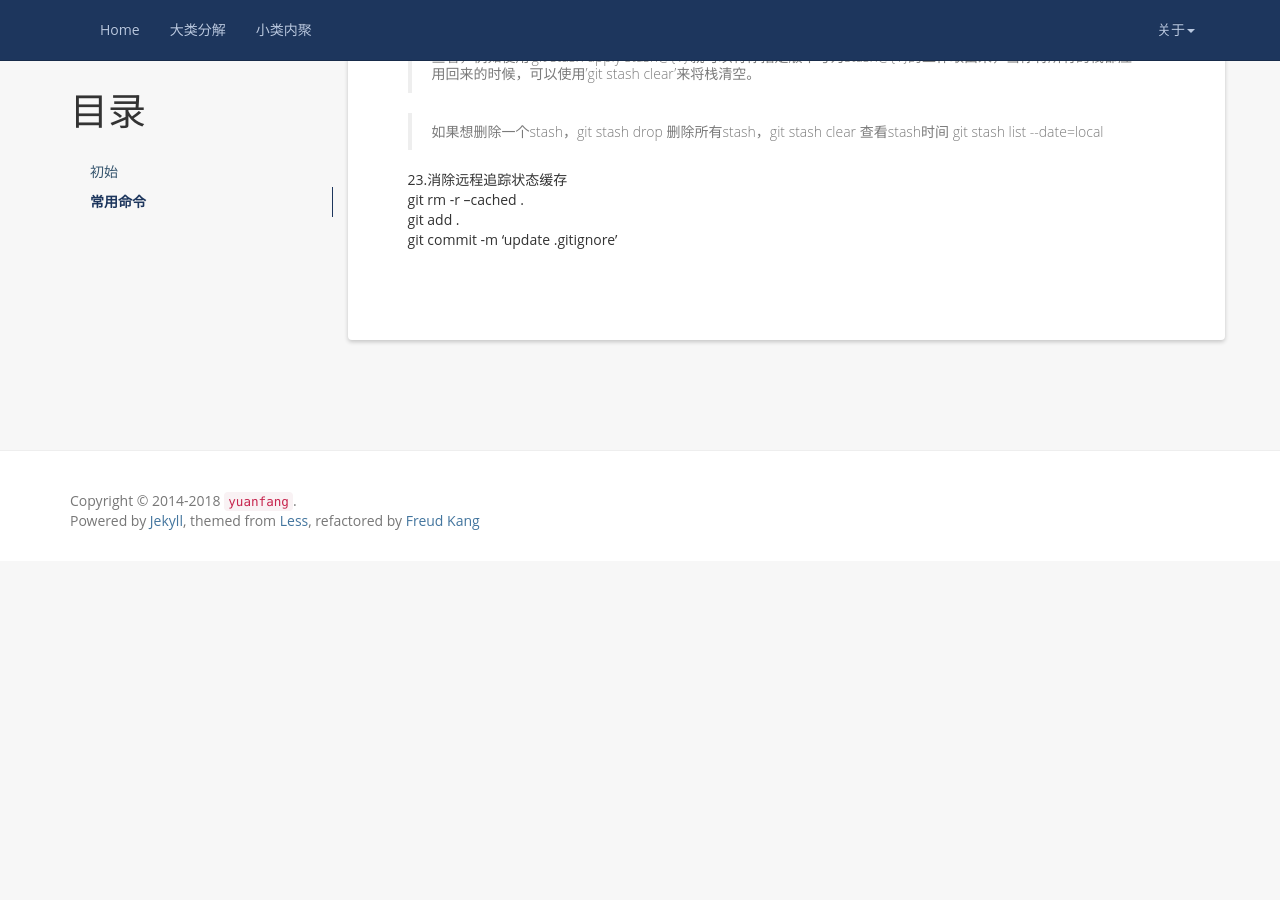
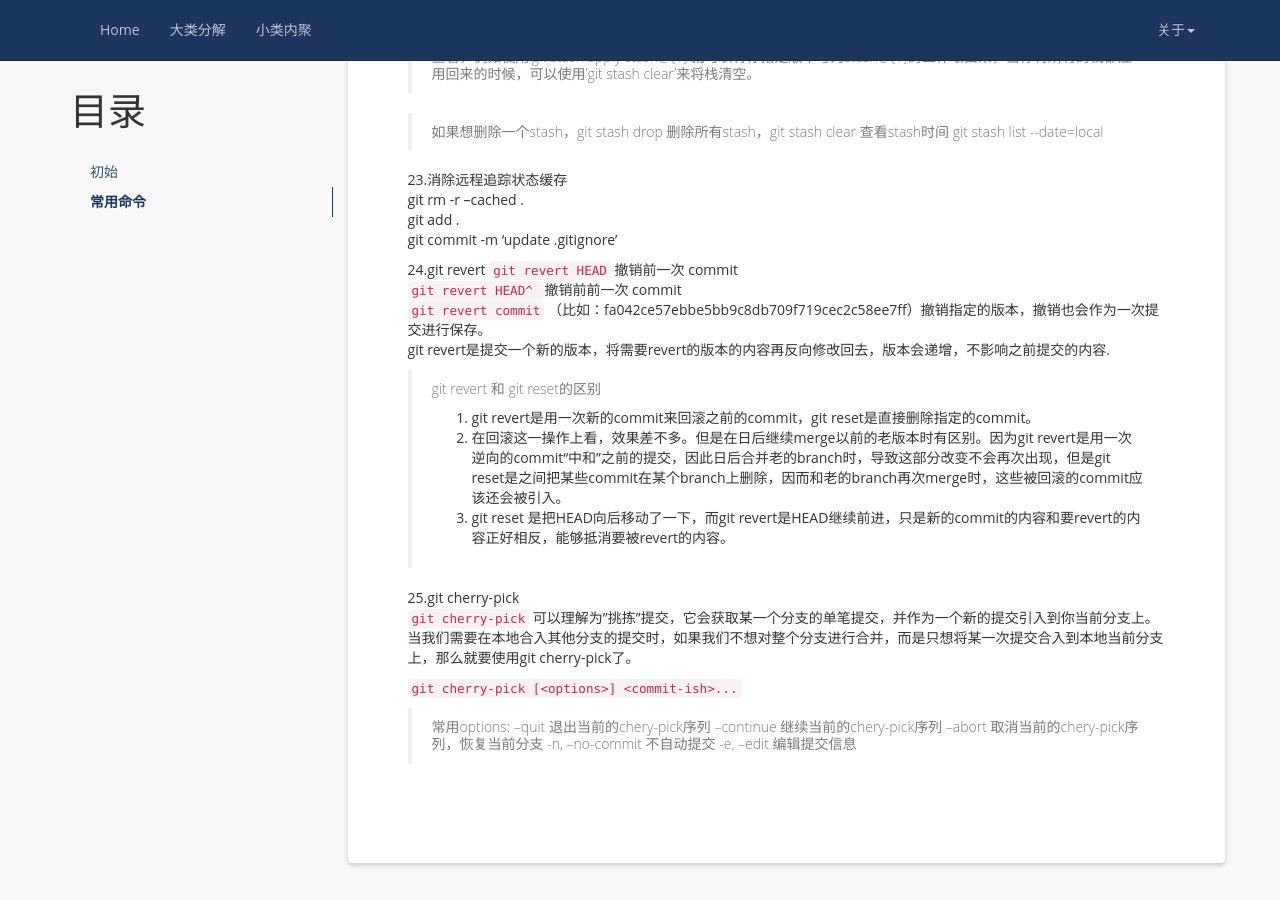
Before and after one commit to lanluohaisi/lanluohaisi.github.io, a Jekyll site: the page built from _posts/2018-09-08-git.md, in a window 1280 px wide and 900 px high, scrolled down 1642 px. Built offline with Jekyll 4.4.1, drawn with Linux system fonts in a browser that asks for light colours; nearby versions of some CDN libraries; a script that is not in the unit is left out; comment, search, counter and statistics services are not loaded; before the commit the page ends 2203 px from its top, so only the background shows below that.

Commit message:
feat: 修改git日志

```diff
--- a/_posts/2018-09-08-git.md
+++ b/_posts/2018-09-08-git.md
@@ -90,3 +90,25 @@ git push origin :branch-name
 git rm -r --cached .
 git add .
 git commit -m 'update .gitignore'
+
+24.git revert
+    `git revert HEAD`    撤销前一次 commit
+    `git revert HEAD^ `  撤销前前一次 commit
+    `git revert commit` （比如：fa042ce57ebbe5bb9c8db709f719cec2c58ee7ff）撤销指定的版本，撤销也会作为一次提交进行保存。
+git revert是提交一个新的版本，将需要revert的版本的内容再反向修改回去，版本会递增，不影响之前提交的内容.
+>git revert 和 git reset的区别
+1. git revert是用一次新的commit来回滚之前的commit，git reset是直接删除指定的commit。
+2. 在回滚这一操作上看，效果差不多。但是在日后继续merge以前的老版本时有区别。因为git revert是用一次逆向的commit“中和”之前的提交，因此日后合并老的branch时，导致这部分改变不会再次出现，但是git reset是之间把某些commit在某个branch上删除，因而和老的branch再次merge时，这些被回滚的commit应该还会被引入。
+3. git reset 是把HEAD向后移动了一下，而git revert是HEAD继续前进，只是新的commit的内容和要revert的内容正好相反，能够抵消要被revert的内容。
+
+25.git cherry-pick
+    `git cherry-pick`  可以理解为”挑拣”提交，它会获取某一个分支的单笔提交，并作为一个新的提交引入到你当前分支上。 当我们需要在本地合入其他分支的提交时，如果我们不想对整个分支进行合并，而是只想将某一次提交合入到本地当前分支上，那么就要使用git cherry-pick了。
+
+`git cherry-pick [<options>] <commit-ish>...`
+
+>常用options:
+    --quit                退出当前的chery-pick序列
+    --continue            继续当前的chery-pick序列
+    --abort               取消当前的chery-pick序列，恢复当前分支
+    -n, --no-commit       不自动提交
+    -e, --edit            编辑提交信息
```
